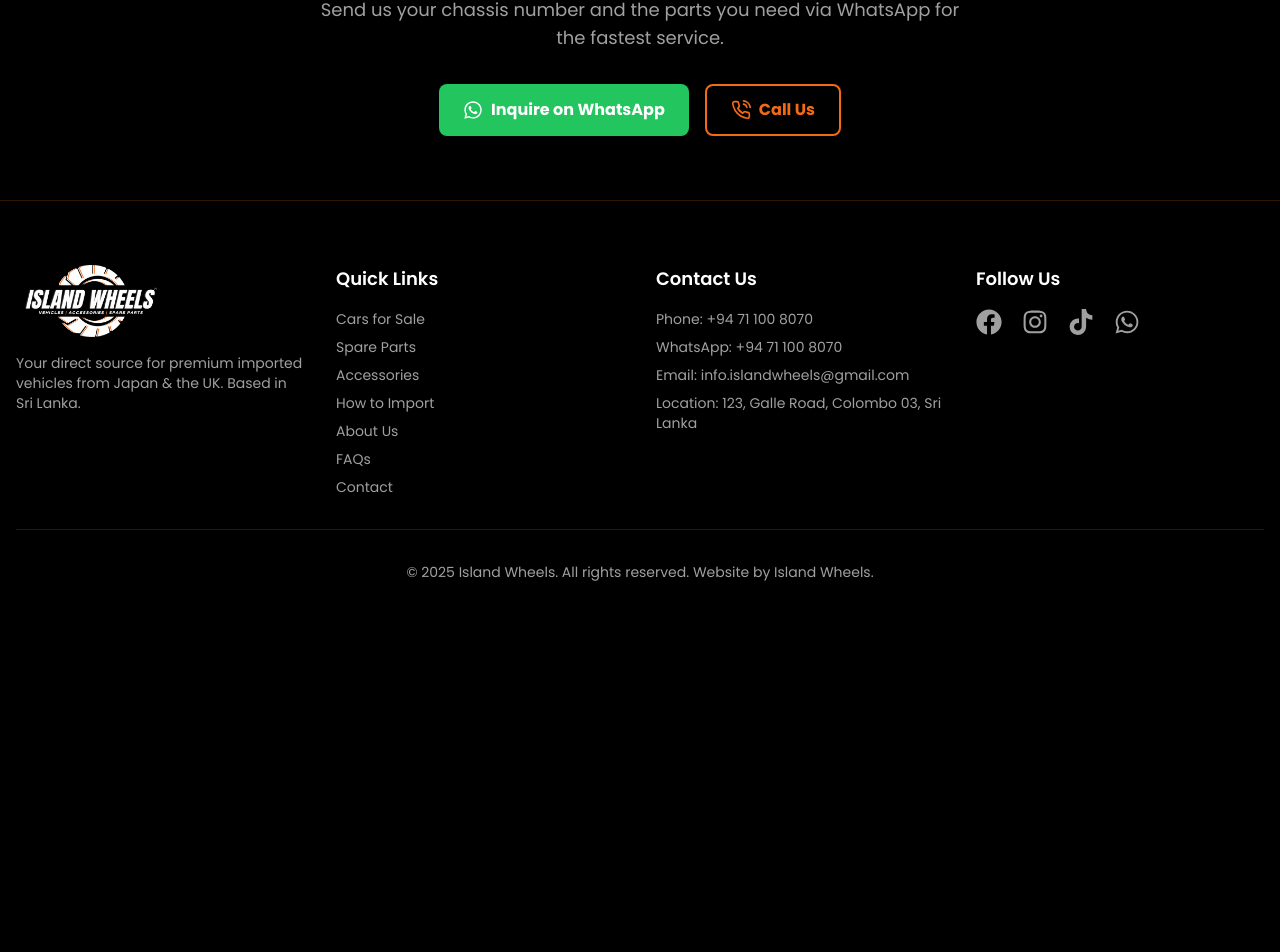
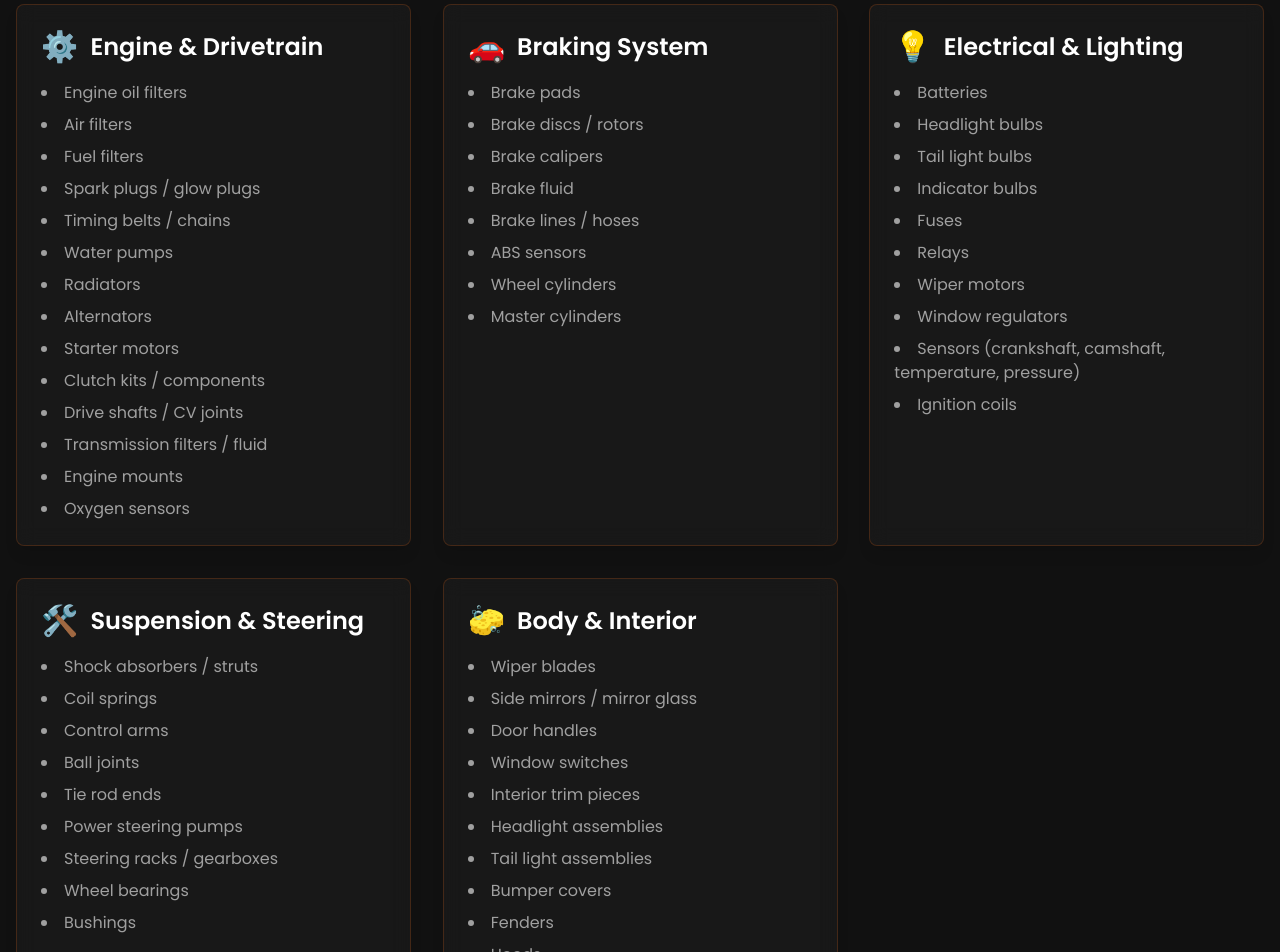
Before and after one commit to sagilorenzo1996/island-wheels, a Next.js app: page /spare-parts in a window 1280 px wide. Shown: the part 1264-2216 px from the top of the page. Before the commit the page ends 1910 px from the top, so only its background shows below. Built offline with nearby package versions, Linux system fonts and the light colour scheme.

Commit message:
Add Accessories and Spare Parts sections with categorized lists and animations. Enhance UI with new data structures for better organization and presentation.

```diff
--- a/app/accessories/page.jsx
+++ b/app/accessories/page.jsx
@@ -73,6 +73,33 @@ export default function AccessoriesPage() {
         </div>
       </div>
 
+      {/* Accessories List Section */}
+      <div className="container-main max-w-6xl mx-auto">
+        <h2 className="text-3xl font-bold text-center mb-10">Our Accessory Range</h2>
+        <div className="grid md:grid-cols-2 lg:grid-cols-3 gap-8">
+          {accessoriesData.map((category, index) => (
+            <motion.div
+              key={index}
+              className="glassmorphism p-6 rounded-lg shadow-lg flex flex-col"
+              initial={{ opacity: 0, scale: 0.9 }}
+              whileInView={{ opacity: 1, scale: 1 }}
+              viewport={{ once: true }}
+              transition={{ duration: 0.5, delay: index * 0.1 }}
+            >
+              <h3 className="text-2xl font-semibold mb-4 flex items-center">
+                <span className="text-3xl mr-3">{category.icon}</span>
+                {category.category}
+              </h3>
+              <ul className="list-disc list-inside space-y-2 text-iw-text-secondary flex-grow">
+                {category.items.map((item, itemIndex) => (
+                  <li key={itemIndex}>{item}</li>
+                ))}
+              </ul>
+            </motion.div>
+          ))}
+        </div>
+      </div>
+
       {/* CTA Section - UPDATED */}
       <div className="bg-iw-primary">
         <div className="container-main text-center">
@@ -100,3 +127,145 @@ export default function AccessoriesPage() {
     </motion.div>
   );
 }
+
+const accessoriesData = [
+  {
+    category: 'Interior Accessories',
+    icon: '🚗',
+    items: [
+      'Seat covers (leather, fabric, waterproof)',
+      'Floor mats (rubber, carpet, all-weather)',
+      'Steering wheel covers',
+      'Sunshades / windshield shades',
+      'Dashboard covers',
+      'Car organizers (seat-back, trunk, glovebox)',
+      'Mobile phone holders / mounts',
+      'Car air fresheners',
+      'Interior LED lights / ambient lighting kits',
+      'Car cushions / neck pillows',
+      'Armrest consoles',
+      'Car dustbins',
+      'USB chargers / multi-port adapters',
+      'Cup holders / cup cooler-warmers',
+      'Key holders / key organizers',
+    ],
+  },
+  {
+    category: 'Electronics & Tech',
+    icon: '🔊',
+    items: [
+      'Car audio systems (speakers, subwoofers, amplifiers)',
+      'Touchscreen infotainment systems',
+      'Car reverse cameras',
+      'Parking sensors',
+      'GPS navigation systems',
+      'Dash cameras',
+      'Tire pressure monitoring systems (TPMS)',
+      'Car alarms / anti-theft systems',
+      'Remote starters',
+      'Car mobile chargers / wireless chargers',
+      'HUD (Head-Up Display)',
+      'Bluetooth adapters',
+      'Car DVRs (Driving Video Recorders)',
+    ],
+  },
+  {
+    category: 'Cleaning & Maintenance',
+    icon: '🧼',
+    items: [
+      'Car shampoo / wax / polish',
+      'Microfiber cloths',
+      'Vacuum cleaners (portable, cordless)',
+      'Dashboard cleaners',
+      'Tire cleaners and shine sprays',
+      'Scratch removers',
+      'Pressure washers',
+      'Glass cleaners',
+      'Wax applicators',
+      'Engine degreasers',
+      'Air freshening sprays',
+      'Cleaning brushes / detailing kits',
+    ],
+  },
+  {
+    category: 'Lighting & Electrical',
+    icon: '💡',
+    items: [
+      'Headlights (LED / HID / Halogen)',
+      'Fog lights',
+      'Tail lights / brake lights',
+      'Interior dome lights',
+      'Underglow LED strips',
+      'Indicator lights',
+      'License plate lights',
+      'DRLs (Daytime Running Lights)',
+      'Headlight restoration kits',
+      'Light controllers',
+    ],
+  },
+  {
+    category: 'Exterior Accessories',
+    icon: '🧳',
+    items: [
+      'Car body covers',
+      'Roof racks / luggage carriers',
+      'Spoilers / diffusers',
+      'Side skirts',
+      'Chrome trims',
+      'Mud flaps',
+      'Door edge guards',
+      'Window visors / rain guards',
+      'Number plate frames',
+      'Car badges / emblems',
+      'Magnetic sunshades',
+      'Bumper protectors',
+      'Mirror covers',
+    ],
+  },
+  {
+    category: 'Performance & Functional Accessories',
+    icon: '⚙️',
+    items: [
+      'Air filters / performance filters',
+      'Exhaust tips / mufflers',
+      'Engine oil coolers',
+      'Brake caliper covers',
+      'Suspension kits',
+      'Car jacks / tool kits',
+      'Tow hooks',
+      'Jump starters',
+      'Portable tire inflators',
+      'Battery chargers',
+    ],
+  },
+  {
+    category: 'Safety & Security',
+    icon: '🔒',
+    items: [
+      'Seat belt pads',
+      'Child car seats',
+      'Fire extinguishers',
+      'First aid kits',
+      'Car escape tools (window breaker & seatbelt cutter)',
+      'Blind spot mirrors',
+      'Rearview mirror wide-angle attachments',
+      'Anti-theft steering locks / wheel locks',
+      'GPS trackers',
+    ],
+  },
+  {
+    category: 'Utility & Convenience',
+    icon: '🛠',
+    items: [
+      'Roof tents / camping kits',
+      'Portable refrigerators',
+      'Car vacuum cleaners',
+      'Car heaters / mini fans',
+      'Tire repair kits',
+      'Trunk organizers',
+      'Portable power stations',
+      'Car jump starter kits',
+      'Umbrella holders',
+    ],
+  },
+];
--- a/app/spare-parts/page.jsx
+++ b/app/spare-parts/page.jsx
@@ -73,6 +73,33 @@ export default function SparePartsPage() {
         </div>
       </div>
 
+      {/* Spare Parts List Section */}
+      <div className="container-main max-w-6xl mx-auto">
+        <h2 className="text-3xl font-bold text-center mb-10">Our Spare Parts Range</h2>
+        <div className="grid md:grid-cols-2 lg:grid-cols-3 gap-8">
+          {sparePartsData.map((category, index) => (
+            <motion.div
+              key={index}
+              className="glassmorphism p-6 rounded-lg shadow-lg flex flex-col"
+              initial={{ opacity: 0, scale: 0.9 }}
+              whileInView={{ opacity: 1, scale: 1 }}
+              viewport={{ once: true }}
+              transition={{ duration: 0.5, delay: index * 0.1 }}
+            >
+              <h3 className="text-2xl font-semibold mb-4 flex items-center">
+                <span className="text-3xl mr-3">{category.icon}</span>
+                {category.category}
+              </h3>
+              <ul className="list-disc list-inside space-y-2 text-iw-text-secondary flex-grow">
+                {category.items.map((item, itemIndex) => (
+                  <li key={itemIndex}>{item}</li>
+                ))}
+              </ul>
+            </motion.div>
+          ))}
+        </div>
+      </div>
+
       {/* CTA Section - UPDATED */}
       <div className="bg-iw-primary">
         <div className="container-main text-center">
@@ -100,3 +127,96 @@ export default function SparePartsPage() {
     </motion.div>
   );
 }
+
+const sparePartsData = [
+  {
+    category: 'Engine & Drivetrain',
+    icon: '⚙️',
+    items: [
+      'Engine oil filters',
+      'Air filters',
+      'Fuel filters',
+      'Spark plugs / glow plugs',
+      'Timing belts / chains',
+      'Water pumps',
+      'Radiators',
+      'Alternators',
+      'Starter motors',
+      'Clutch kits / components',
+      'Drive shafts / CV joints',
+      'Transmission filters / fluid',
+      'Engine mounts',
+      'Oxygen sensors',
+    ],
+  },
+  {
+    category: 'Braking System',
+    icon: '🚗',
+    items: [
+      'Brake pads',
+      'Brake discs / rotors',
+      'Brake calipers',
+      'Brake fluid',
+      'Brake lines / hoses',
+      'ABS sensors',
+      'Wheel cylinders',
+      'Master cylinders',
+    ],
+  },
+  {
+    category: 'Electrical & Lighting',
+    icon: '💡',
+    items: [
+      'Batteries',
+      'Headlight bulbs',
+      'Tail light bulbs',
+      'Indicator bulbs',
+      'Fuses',
+      'Relays',
+      'Wiper motors',
+      'Window regulators',
+      'Sensors (crankshaft, camshaft, temperature, pressure)',
+      'Ignition coils',
+    ],
+  },
+  {
+    category: 'Suspension & Steering',
+    icon: '🛠️',
+    items: [
+      'Shock absorbers / struts',
+      'Coil springs',
+      'Control arms',
+      'Ball joints',
+      'Tie rod ends',
+      'Power steering pumps',
+      'Steering racks / gearboxes',
+      'Wheel bearings',
+      'Bushings',
+    ],
+  },
+  {
+    category: 'Body & Interior',
+    icon: '🧽',
+    items: [
+      'Wiper blades',
+      'Side mirrors / mirror glass',
+      'Door handles',
+      'Window switches',
+      'Interior trim pieces',
+      'Headlight assemblies',
+      'Tail light assemblies',
+      'Bumper covers',
+      'Fenders',
+      'Hoods',
+      'Trunk lids',
+      'Grilles',
+      'Door panels',
+      'Seats',
+      'Exhaust pipe/muffler',
+      'Exhaust manifold',
+      'Catalytic converter',
+      'Tailpipe',
+      'Resonator',
+    ],
+  },
+];
```
